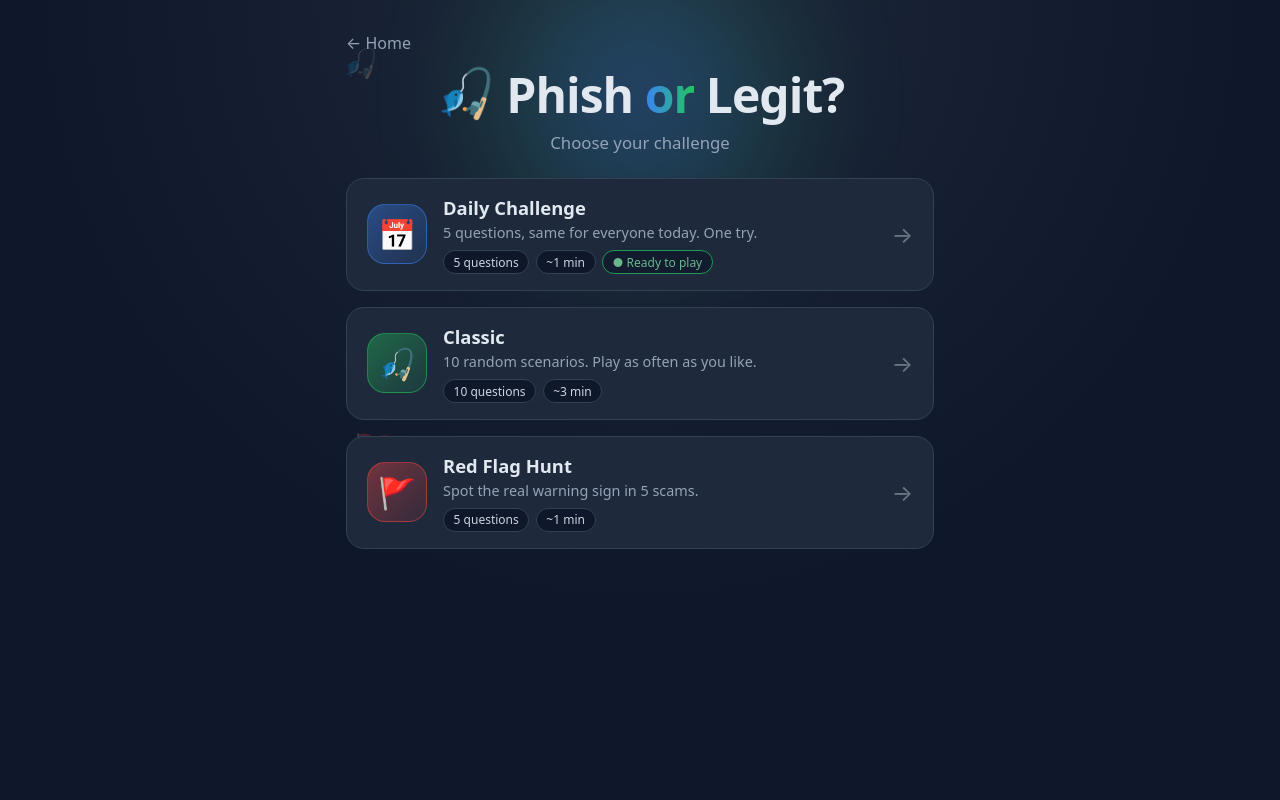
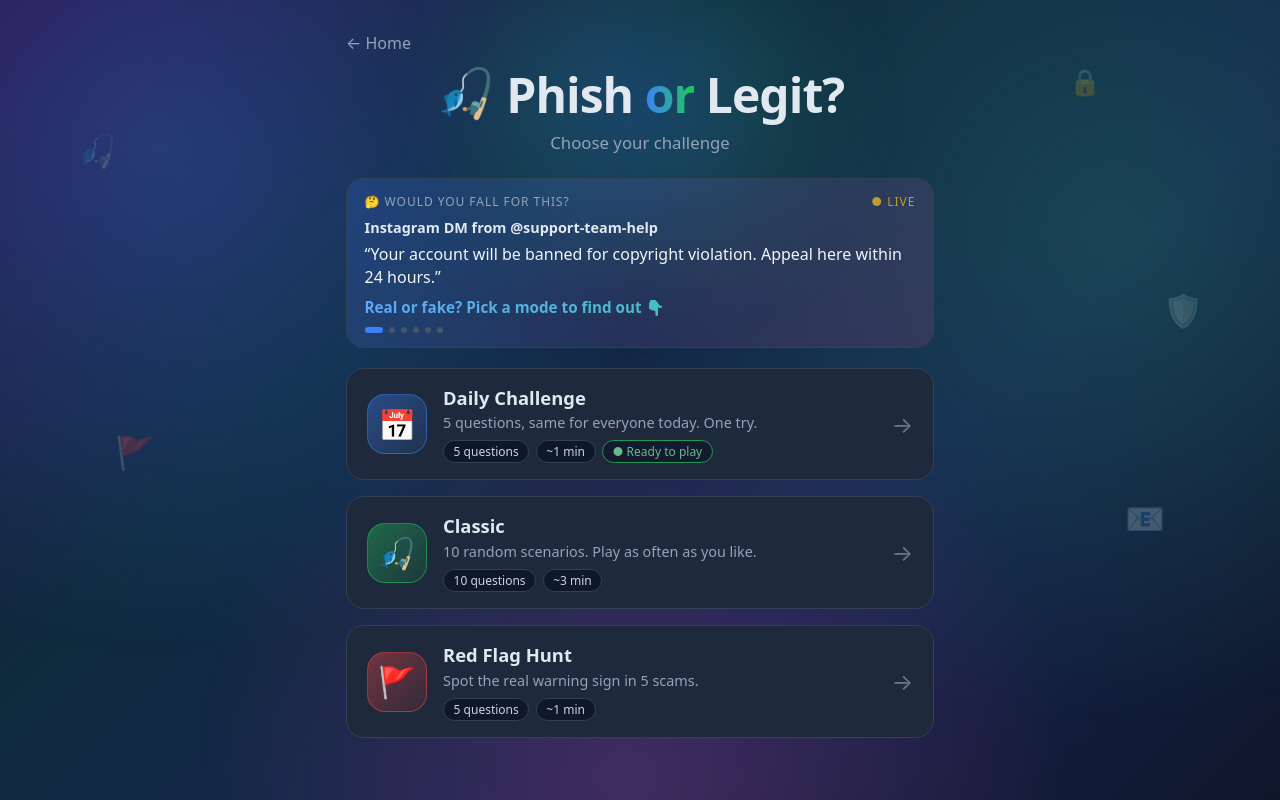
Before and after one commit to 1m33mam31/phish-or-legit, a React (Vite) app: page / in a window 1280 px wide. Both pictures are taken after a click on the button "Start playing →". Built offline with nearby package versions, Linux system fonts and the light colour scheme.

Commit message:
Lively background, teaser card, confetti results

```diff
--- a/src/App.css
+++ b/src/App.css
@@ -647,3 +647,195 @@
     animation: none;
   }
 }
+/* ---------- lively background ---------- */
+body {
+  background: linear-gradient(-45deg, #0f172a, #172554, #0f2a3d, #2a1245);
+  background-size: 400% 400%;
+  background-attachment: fixed;
+  animation: bgshift 22s ease infinite;
+}
+body::before {
+  content: "";
+  position: fixed;
+  inset: 0;
+  z-index: -1;
+  pointer-events: none;
+  background:
+    radial-gradient(circle at 15% 20%, rgba(59, 130, 246, 0.3), transparent 38%),
+    radial-gradient(circle at 85% 30%, rgba(34, 197, 94, 0.2), transparent 38%),
+    radial-gradient(circle at 50% 95%, rgba(236, 72, 153, 0.2), transparent 42%);
+  animation: drift 18s ease-in-out infinite alternate;
+}
+@keyframes bgshift {
+  0% { background-position: 0% 50%; }
+  50% { background-position: 100% 50%; }
+  100% { background-position: 0% 50%; }
+}
+@keyframes drift {
+  from { transform: translate(-3%, -2%) scale(1); }
+  to { transform: translate(3%, 3%) scale(1.15); }
+}
+
+/* floating emojis sit at the screen edges, away from the content */
+.float {
+  position: fixed;
+  font-size: 2rem;
+  opacity: 0.22;
+}
+.f1 { top: 16%; left: 6%; }
+.f2 { top: 36%; right: 6%; }
+.f3 { bottom: 18%; left: 9%; }
+.f4 { top: 62%; right: 9%; animation-delay: 3s; }
+.f5 { top: 8%; right: 14%; font-size: 1.6rem; animation-delay: 1.5s; }
+@media (max-width: 700px) {
+  .float { display: none; }
+}
+
+/* ---------- teaser card ---------- */
+.teaser {
+  background: linear-gradient(135deg, rgba(59, 130, 246, 0.18), rgba(236, 72, 153, 0.14));
+  border: 1px solid #334155;
+  border-radius: 18px;
+  padding: 0.9rem 1.1rem;
+  margin-bottom: 1.2rem;
+  min-height: 130px;
+  overflow: hidden;
+  animation: rise 0.5s 0.05s both;
+}
+.teaser-label {
+  display: flex;
+  justify-content: space-between;
+  font-size: 0.75rem;
+  letter-spacing: 0.08em;
+  text-transform: uppercase;
+  color: #94a3b8;
+  margin-bottom: 0.5rem;
+}
+.teaser-live {
+  color: #fbbf24;
+  animation: pulse 1.6s ease-in-out infinite;
+}
+.teaser-inner {
+  animation: teaserIn 0.5s both;
+}
+.teaser-from {
+  font-weight: 700;
+  color: #e2e8f0;
+  font-size: 0.9rem;
+}
+.teaser-body {
+  margin: 0.35rem 0 0.5rem;
+  color: #f1f5f9;
+  line-height: 1.45;
+}
+.teaser-q {
+  font-weight: 800;
+  font-size: 0.95rem;
+  background: linear-gradient(90deg, #60a5fa, #34d399);
+  -webkit-background-clip: text;
+  background-clip: text;
+  color: transparent;
+}
+.teaser-dots {
+  display: flex;
+  gap: 6px;
+  margin-top: 0.6rem;
+}
+.teaser-dots i {
+  width: 6px;
+  height: 6px;
+  border-radius: 999px;
+  background: #475569;
+  transition: width 0.3s, background 0.3s;
+}
+.teaser-dots i.on {
+  width: 18px;
+  background: #3b82f6;
+}
+@keyframes teaserIn {
+  from { opacity: 0; transform: translateY(10px); }
+  to { opacity: 1; transform: none; }
+}
+
+/* ---------- bigger results screen ---------- */
+.results.pop {
+  animation: popIn 0.6s cubic-bezier(0.2, 1.4, 0.4, 1) both;
+}
+.results .rank-emoji {
+  display: inline-block;
+  font-size: 4rem;
+  animation: emojiPop 0.8s 0.2s cubic-bezier(0.2, 1.6, 0.4, 1) both;
+}
+.results .rank-title {
+  background: linear-gradient(90deg, #60a5fa, #34d399);
+  -webkit-background-clip: text;
+  background-clip: text;
+  color: transparent;
+  animation: rise 0.5s 0.45s both;
+}
+.big-score {
+  font-size: 3.4rem;
+  font-weight: 800;
+  line-height: 1;
+  margin: 0.4rem 0 0.6rem;
+  animation: rise 0.5s 0.6s both;
+}
+.big-score span {
+  font-size: 1.2rem;
+  font-weight: 600;
+  color: #94a3b8;
+  margin-left: 0.4rem;
+}
+.results .share,
+.results button {
+  animation: rise 0.5s 0.8s both;
+}
+.results.perfect {
+  animation:
+    popIn 0.6s cubic-bezier(0.2, 1.4, 0.4, 1) both,
+    glowPulse 2s ease-in-out 0.6s infinite;
+  border: 1px solid #f59e0b;
+}
+@keyframes popIn {
+  from { opacity: 0; transform: scale(0.85) translateY(20px); }
+  to { opacity: 1; transform: none; }
+}
+@keyframes emojiPop {
+  from { transform: scale(0) rotate(-30deg); }
+  to { transform: scale(1) rotate(0); }
+}
+@keyframes glowPulse {
+  0%, 100% { box-shadow: 0 0 20px rgba(245, 158, 11, 0.25); }
+  50% { box-shadow: 0 0 45px rgba(245, 158, 11, 0.55); }
+}
+
+/* ---------- confetti ---------- */
+.confetti {
+  position: fixed;
+  inset: 0;
+  overflow: hidden;
+  pointer-events: none;
+  z-index: 50;
+}
+.confetti span {
+  position: absolute;
+  top: -5vh;
+  border-radius: 2px;
+  animation-name: confettiFall;
+  animation-timing-function: ease-in;
+  animation-fill-mode: both;
+}
+@keyframes confettiFall {
+  from { transform: translateY(0) rotate(0); opacity: 1; }
+  to { transform: translateY(110vh) rotate(var(--spin)); opacity: 0.9; }
+}
+
+@media (prefers-reduced-motion: reduce) {
+  body,
+  body::before {
+    animation: none;
+  }
+  .confetti {
+    display: none;
+  }
+}
--- a/src/App.jsx
+++ b/src/App.jsx
@@ -1,4 +1,4 @@
-import { useState } from "react";
+import { useState, useEffect } from "react";
 import base from "./data/scenarios.json";
 import more from "./data/scenarios-more.json";
 import "./App.css";
@@ -33,6 +33,15 @@ const MODES = {
 };
 
 const DAILY_START = "2026-11-01";
+
+const CONFETTI_COLORS = [
+  "#3b82f6",
+  "#22c55e",
+  "#ef4444",
+  "#f59e0b",
+  "#ec4899",
+  "#a78bfa",
+];
 
 function hashString(str) {
   let h = 2166136261;
@@ -209,6 +218,95 @@ function Scenario({ item, revealed }) {
   );
 }
 
+// Rotating "Real or fake?" teaser. The set changes daily and never shows answers.
+function Teaser() {
+  const [items] = useState(() =>
+    shuffle(
+      scenarios.filter((s) => s.type !== "email" && s.body.length <= 95),
+      mulberry32(hashString(todayKey()))
+    ).slice(0, 6)
+  );
+  const [i, setI] = useState(0);
+
+  useEffect(() => {
+    const t = setInterval(() => setI((n) => (n + 1) % items.length), 4500);
+    return () => clearInterval(t);
+  }, [items.length]);
+
+  const item = items[i];
+
+  return (
+    <div className="teaser">
+      <div className="teaser-label">
+        <span>🤔 Would you fall for this?</span>
+        <span className="teaser-live">● Live</span>
+      </div>
+      <div className="teaser-inner" key={item.id}>
+        <div className="teaser-from">{item.from}</div>
+        <p className="teaser-body">“{item.body}”</p>
+        <div className="teaser-q">Real or fake? Pick a mode to find out 👇</div>
+      </div>
+      <div className="teaser-dots">
+        {items.map((s, n) => (
+          <i key={s.id} className={n === i ? "on" : ""} />
+        ))}
+      </div>
+    </div>
+  );
+}
+
+// Confetti pieces use fixed values (no randomness), so every burst looks lively
+function Confetti() {
+  const pieces = Array.from({ length: 60 }, (_, i) => ({
+    left: (i * 37) % 100,
+    delay: (i % 12) * 0.1,
+    duration: 2.4 + (i % 5) * 0.4,
+    size: 6 + (i % 4) * 3,
+    color: CONFETTI_COLORS[i % CONFETTI_COLORS.length],
+    spin: (i % 2 ? 1 : -1) * (360 + (i % 5) * 120),
+  }));
+
+  return (
+    <div className="confetti" aria-hidden="true">
+      {pieces.map((p, i) => (
+        <span
+          key={i}
+          style={{
+            left: `${p.left}%`,
+            width: p.size,
+            height: p.size * 1.6,
+            background: p.color,
+            animationDelay: `${p.delay}s`,
+            animationDuration: `${p.duration}s`,
+            "--spin": `${p.spin}deg`,
+          }}
+        />
+      ))}
+    </div>
+  );
+}
+
+// Counts the score up from 0 on the results screen
+function CountUp({ value }) {
+  const [n, setN] = useState(0);
+
+  useEffect(() => {
+    if (value === 0) return;
+    let current = 0;
+    const t = setInterval(
+      () => {
+        current += 1;
+        setN(current);
+        if (current >= value) clearInterval(t);
+      },
+      Math.max(80, Math.floor(1000 / value))
+    );
+    return () => clearInterval(t);
+  }, [value]);
+
+  return <>{n}</>;
+}
+
 function Intro({ onStart }) {
   return (
     <main className="app intro">
@@ -275,6 +373,7 @@ export default function App() {
   const [streak, setStreak] = useState(0);
   const [bestStreak, setBestStreak] = useState(0);
   const [finished, setFinished] = useState(false);
+  const [celebrate, setCelebrate] = useState(false);
   const [copied, setCopied] = useState(false);
   const [daily, setDaily] = useState(() => load("pol-daily", null));
 
@@ -288,6 +387,7 @@ export default function App() {
     setStreak(0);
     setBestStreak(0);
     setCopied(false);
+    setCelebrate(false);
     if (m === "daily" && playedToday) {
       setScore(daily.score);
       setFinished(true);
@@ -319,6 +419,7 @@ export default function App() {
 
   function finish() {
     setFinished(true);
+    setCelebrate(score === deck.length);
     if (mode === "daily") {
       const result = { date: todayKey(), score };
       save("pol-daily", result);
@@ -348,6 +449,8 @@ export default function App() {
         <span className="float f1" aria-hidden="true">🎣</span>
         <span className="float f2" aria-hidden="true">🛡️</span>
         <span className="float f3" aria-hidden="true">🚩</span>
+        <span className="float f4" aria-hidden="true">📧</span>
+        <span className="float f5" aria-hidden="true">🔒</span>
 
         <button className="back" onClick={() => setStarted(false)}>
           ← Home
@@ -356,6 +459,8 @@ export default function App() {
           <span className="bounce">🎣</span> Phish <em>or</em> Legit?
         </h1>
         <p className="subtitle">Choose your challenge</p>
+
+        <Teaser />
 
         <div className="modes">
           {Object.entries(MODES).map(([key, m], i) => {
@@ -372,7 +477,7 @@ export default function App() {
               <button
                 key={key}
                 className={`mode-card ${m.accent}`}
-                style={{ animationDelay: `${i * 0.1}s` }}
+                style={{ animationDelay: `${i * 0.1 + 0.1}s` }}
                 onClick={() => startMode(key)}
               >
                 <span className="mode-icon">{m.emoji}</span>
@@ -416,14 +521,19 @@ export default function App() {
     return (
       <main className="app">
         <h1 className="title">🎣 Phish or Legit?</h1>
-        <div className="results">
-          <p className="tag">{label}</p>
+        {celebrate && <Confetti />}
+        <div className={`results pop ${celebrate ? "perfect" : ""}`}>
+          <p className="tag">
+            {celebrate ? "🎉 Perfect score! · " : ""}
+            {label}
+          </p>
           <div className="rank-emoji">{rank.emoji}</div>
           <h2 className="rank-title">{rank.title}</h2>
-          <p>
-            You scored {score} / {total}.
-            {mode !== "hunt" && ` Best streak: ${bestStreak}`}
-          </p>
+          <div className="big-score">
+            <CountUp value={score} />
+            <span>/ {total}</span>
+          </div>
+          {mode !== "hunt" && <p>Best streak: {bestStreak}</p>}
           {mode === "daily" && (
             <p className="tag">Come back tomorrow for a new set.</p>
           )}
```
